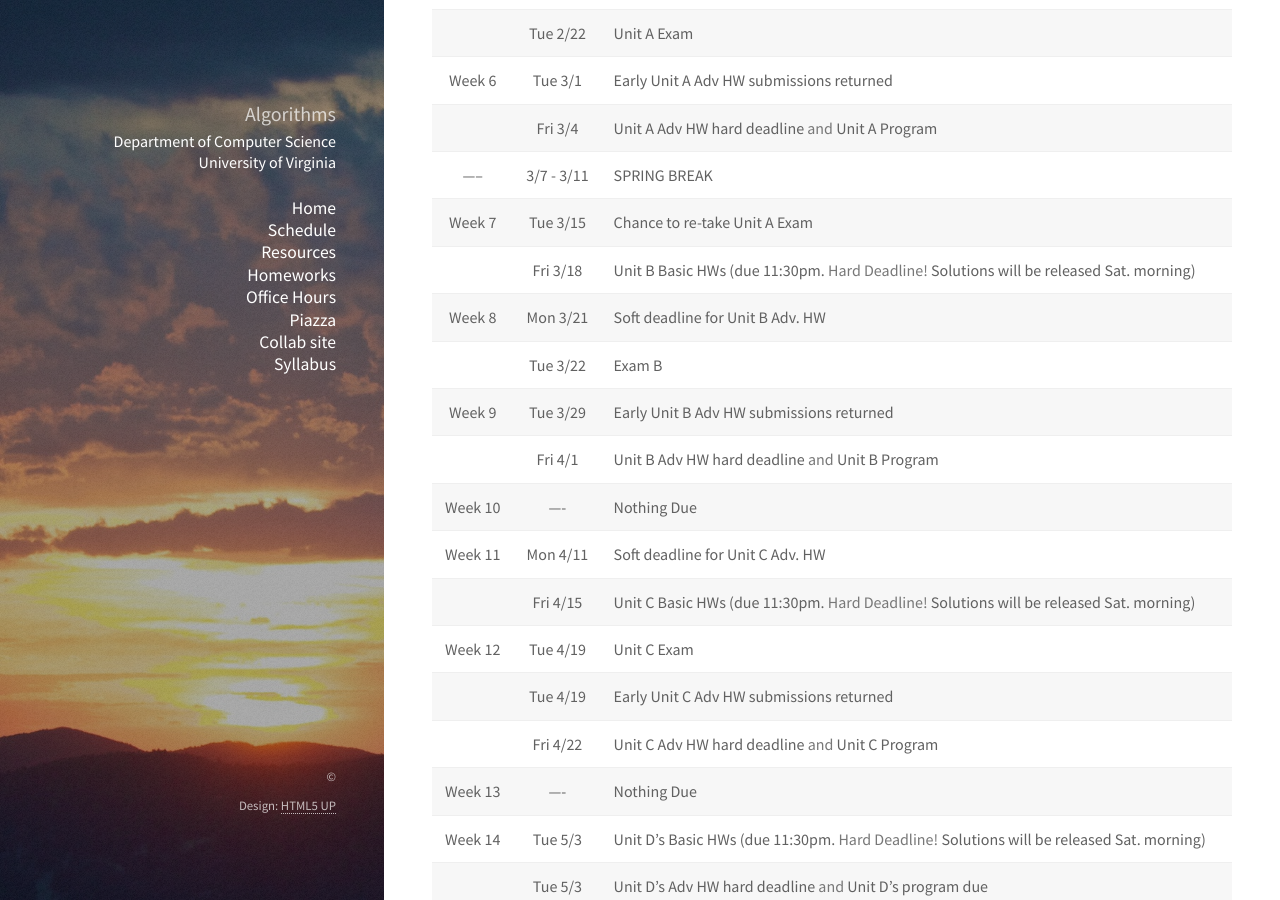
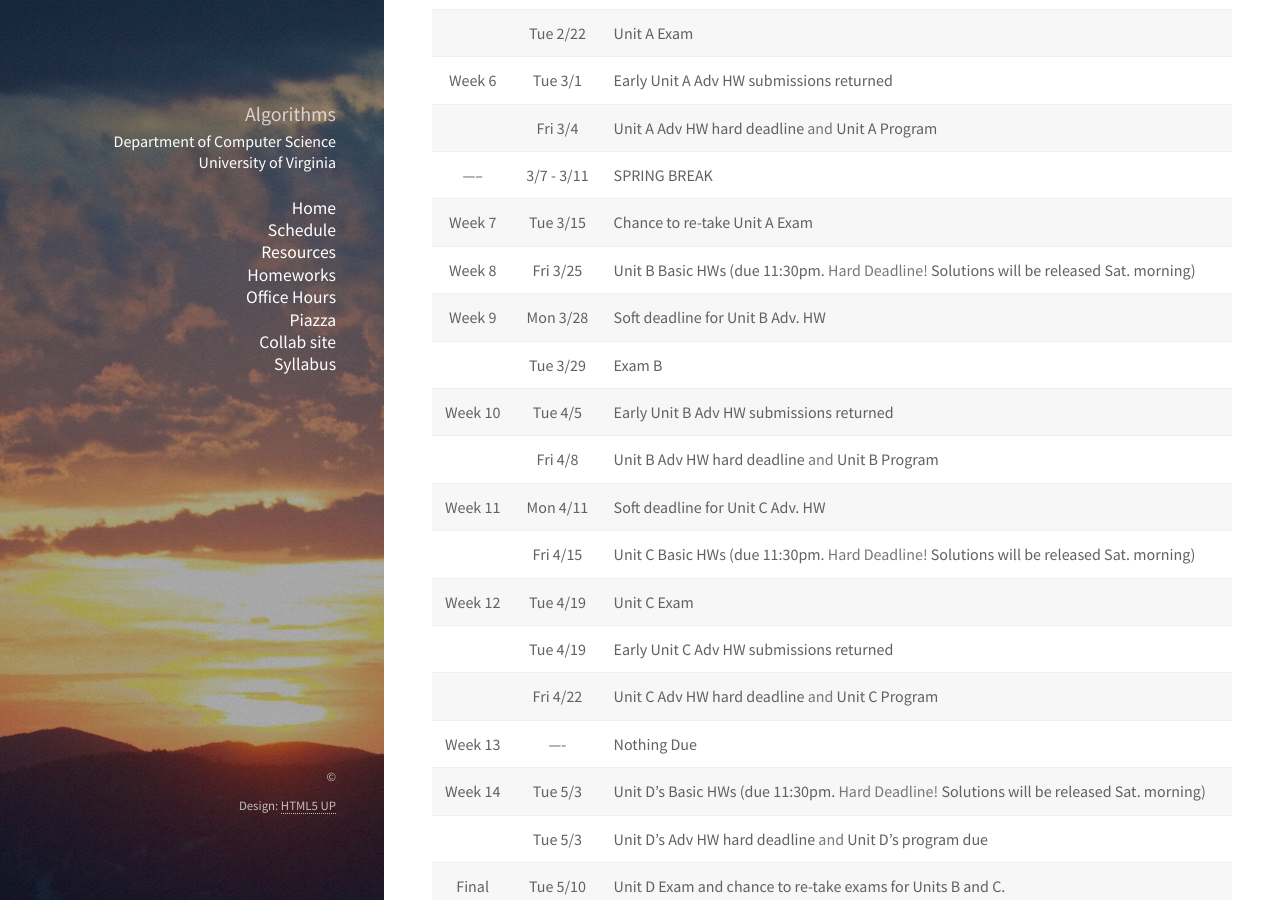
Before and after one commit to uva-cs/cs4102-s22, a Jekyll site: the page built from index.md, in a window 1280 px wide and 900 px high, scrolled down 1079 px. Built offline with Jekyll 4.4.1, drawn with Linux system fonts in a browser that asks for light colours; nearby versions of some CDN libraries; library files that are not in the unit come from our copies.

Commit message:
Updated schedule of deadlines

```diff
--- a/index.md
+++ b/index.md
@@ -49,12 +49,11 @@ between problems
  |         | Fri 3/4    | Unit A Adv HW hard deadline **and** Unit A Program                                           |
  | -----   | 3/7 - 3/11 | SPRING BREAK                                                                                 |
  | Week 7  | Tue 3/15   | Chance to re-take Unit A Exam                                                                |
- |         | Fri 3/18   | Unit B Basic HWs (due 11:30pm. **Hard Deadline!** Solutions will be released Sat. morning)   |
- | Week 8  | Mon 3/21   | Soft deadline for  Unit B Adv. HW                                                            |
- |         | Tue 3/22   | Exam B                                                                                       |
- | Week 9  | Tue 3/29   | Early Unit B Adv HW submissions returned                                                     |
- |         | Fri 4/1    | Unit B Adv HW hard deadline **and** Unit B Program                                           |
- | Week 10 | ----       | Nothing Due                                                                                  |
+ | Week 8  | Fri 3/25   | Unit B Basic HWs (due 11:30pm. **Hard Deadline!** Solutions will be released Sat. morning)   |
+ | Week 9  | Mon 3/28   | Soft deadline for  Unit B Adv. HW                                                            |
+ |         | Tue 3/29   | Exam B                                                                                       |
+ | Week 10 | Tue 4/5    | Early Unit B Adv HW submissions returned                                                     |
+ |         | Fri 4/8    | Unit B Adv HW hard deadline **and** Unit B Program                                           |
  | Week 11 | Mon 4/11   | Soft deadline for Unit C Adv. HW                                                             |
  |         | Fri 4/15   | Unit C Basic HWs (due 11:30pm. **Hard Deadline!** Solutions will be released Sat. morning)   |
  | Week 12 | Tue 4/19   | Unit C Exam                                                                                  |
```
